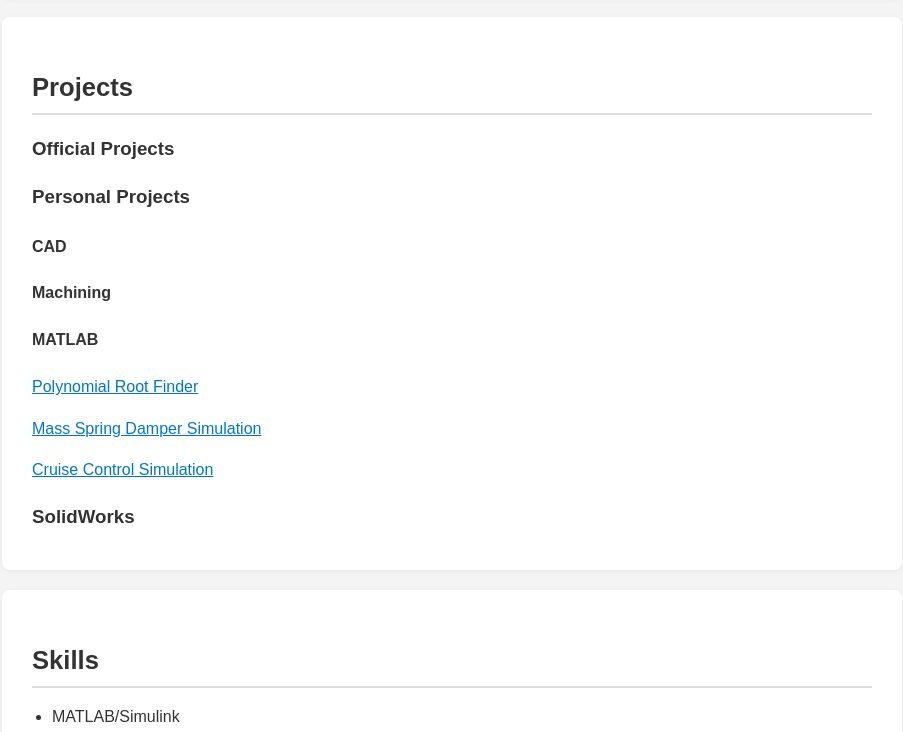
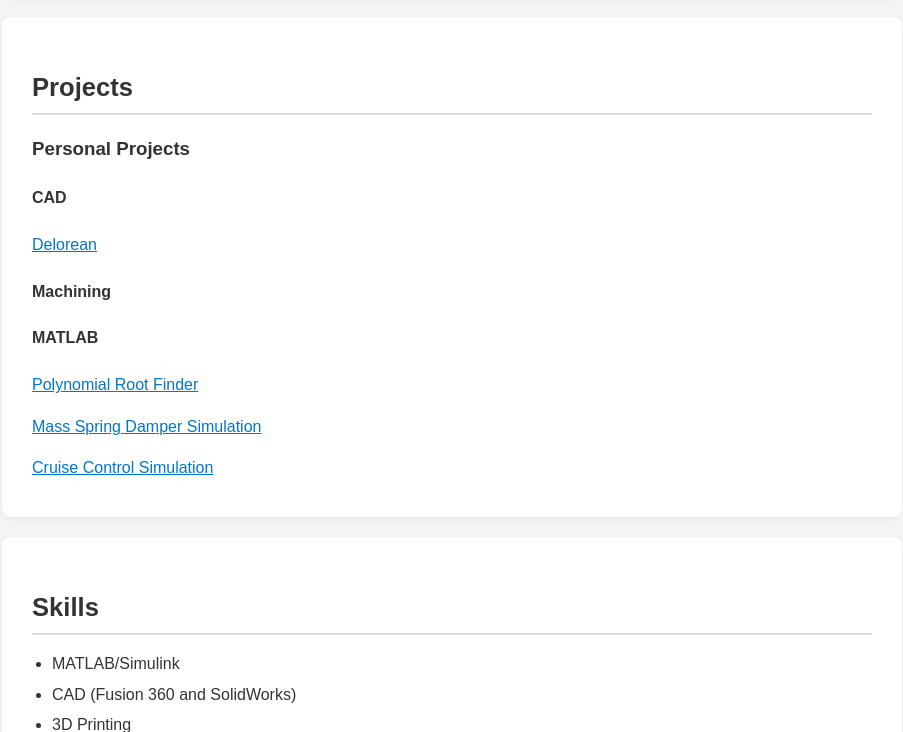
Before and after one commit to BryceBayoneta/Bryce-Bayoneta-Portfolio, a plain HTML site: page index.html in a window 1280 px wide. Shown: the part 562-1294 px from the top of the page, without its empty margins (188-1091 px from the left). Drawn offline with Linux system fonts and the light colour scheme.

Commit message:
Remove 'Official Projects' section and update links
Removed the 'Official Projects' section and updated the 'Personal Projects' section to include a link to the Delorean project.

```diff
--- a/index.html
+++ b/index.html
@@ -28,15 +28,12 @@
 
   <section id="projects">
     <h2>Projects</h2>
-      <h3> Official Projects</h3>
-        <div class="officialprojects">
 
-        </div>
     <h3> Personal Projects</h3>
     <div class="personalprojects">
 
     <h4>CAD</h4>
-
+      <p><a href="https://brycebayoneta.github.io/MAE52_Final/" target="_blank">Delorean</a></p>
     <h4>Machining</h4>
 
     <h4>MATLAB</h4>
@@ -45,7 +42,6 @@
       <p><a href="https://github.com/BryceBayoneta/Mass_Spring_Damper_Simulation/tree/main" target="_blank">Mass Spring Damper Simulation</a></p>
       <p><a href="https://github.com/BryceBayoneta/Cruise_Control_Simulation/tree/main" target="_blank">Cruise Control Simulation</a></p>
  </div>
-      <h3>SolidWorks</h3>
     </div>
 
   </section>
```
